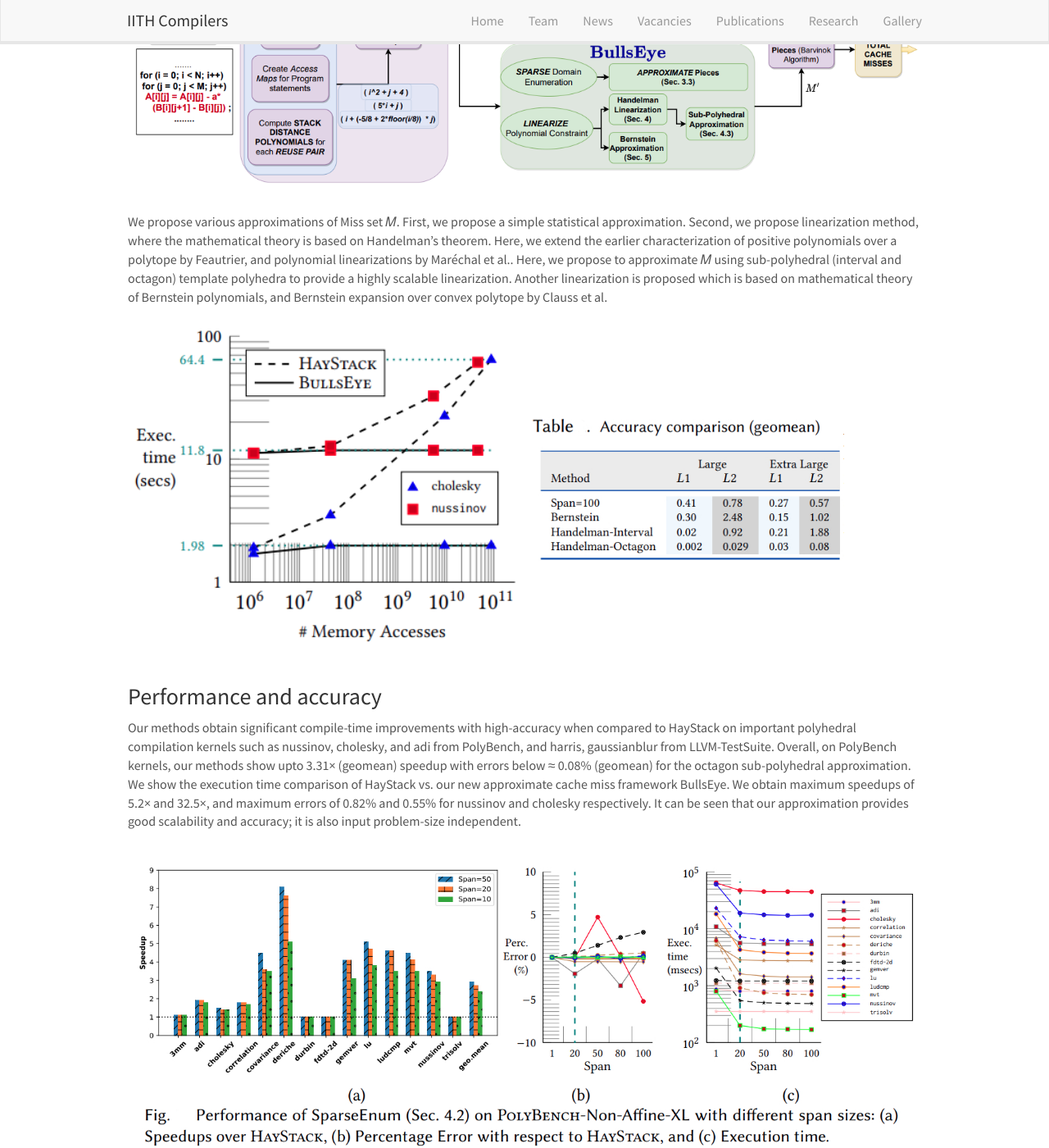
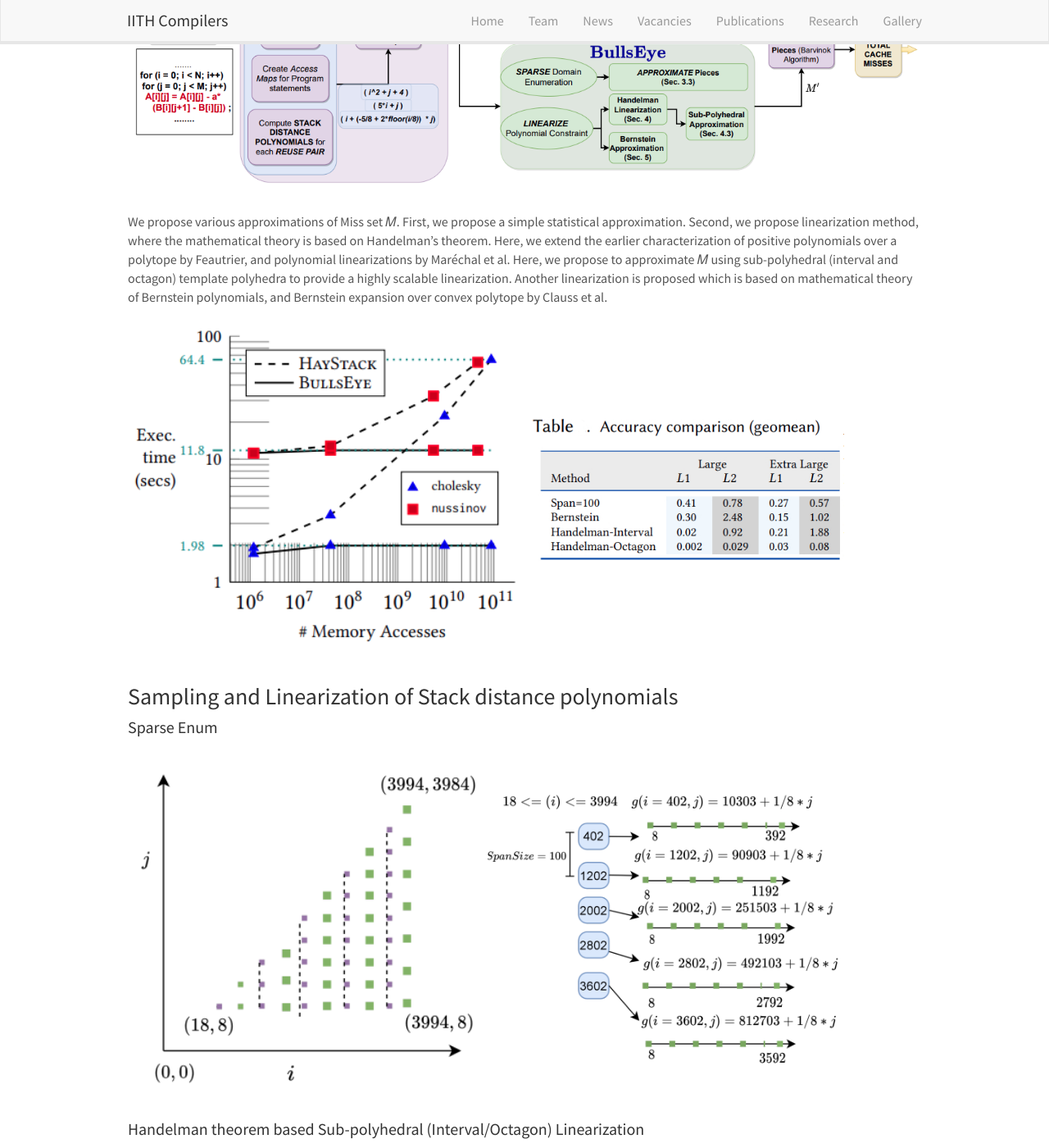
Before and after one commit to utpalbora/compilers.cse.iith.ac.in, a Jekyll site: the page built from _pages/bullseye.md, in a window 1280 px wide and 1400 px high, scrolled down 510 px. Shown: the whole window at 82% size. Built offline with Jekyll 4.4.1, drawn with Linux system fonts in a browser that asks for light colours; nearby versions of some CDN libraries; part of the change alters nothing that is shown; some of the changed text lies outside the part shown.

Commit message:
Updated Bullseye page

```diff
--- a/_pages/bullseye.md
+++ b/_pages/bullseye.md
@@ -24,13 +24,35 @@ theorem linearization technique, we propose template (Interval or Octagon) sub-p
 
 We propose various approximations of Miss set 𝑀. First, we propose a simple statistical approximation. Second, we propose linearization method, where the mathematical theory is based on
 Handelman’s theorem. Here, we extend the earlier characterization of positive polynomials over a
-polytope by Feautrier, and polynomial linearizations by Maréchal et al.. Here, we
+polytope by Feautrier, and polynomial linearizations by Maréchal et al. Here, we
 propose to approximate 𝑀 using sub-polyhedral (interval and octagon) template polyhedra
 to provide a highly scalable linearization. Another linearization is proposed which is based on mathematical theory of Bernstein
 polynomials, and Bernstein expansion over convex polytope by Clauss et al.
 
 ![image]({{ site.url }}{{ site.baseurl }}/images/projects/bullseye/Bullseyevshaystack.png){: style="float: left"; height="50%" width="50%"}
 ![image]({{ site.url }}{{ site.baseurl }}/images/projects/bullseye/geomean_error.jpg){: style="float: left"; height="40%" width="40%"}
+
+
+### Sampling and Linearization of Stack distance polynomials
+
+
+#### Sparse Enum
+
+![image]({{ site.url }}{{ site.baseurl }}/images/projects/bullseye/domain-sparse.png){: style="float: left"; height="45%" width="45%"}
+![image]({{ site.url }}{{ site.baseurl }}/images/projects/bullseye/domain-sparse100.png){: style="float: left"; height="45%" width="45%"}
+
+#### Handelman theorem based Sub-polyhedral (Interval/Octagon) Linearization
+
+
+![image]({{ site.url }}{{ site.baseurl }}/images/projects/bullseye/handelman-formulation.png){: style="float: left"; height="100%" width="100%"}
+ The above equation describes a parametric LP formulation the cost function of which is
+parametric; both Λ-vector and Ψ-vector are unknown. The constraints however describe a normal
+(non-parametric) polyhedron in Λ. Such a formulation could be solved using a parametric rational
+linear solver, like the MPT solver to obtain 𝜙. We propose a novel method, that avoids calling a parametric solver, resulting in a set of non-parametric cost functions, through the following steps: (i) restricting the shape of the affine
+form 𝜙 to a fixed template (intervals/octagons), and (ii) instantiating the parameter vector (Ψ) using
+vertices (of domain 𝐷′) to obtain a non-parametric cost function.
+#### Example:
+![image]({{ site.url }}{{ site.baseurl }}/images/projects/bullseye/nussinov-example.jpg){: style="float: left"; height="100%" width="100%"}
 
 
 ### Performance and accuracy
```
Also changed, not shown: images/projects/bullseye/domain-sparse.png (added), images/projects/bullseye/domain-sparse100.png (added), images/projects/bullseye/handelman-formulation.png (added), images/projects/bullseye/nussinov-example.jpg (added), images/projects/bullseye/nussinov-example.png (added).
